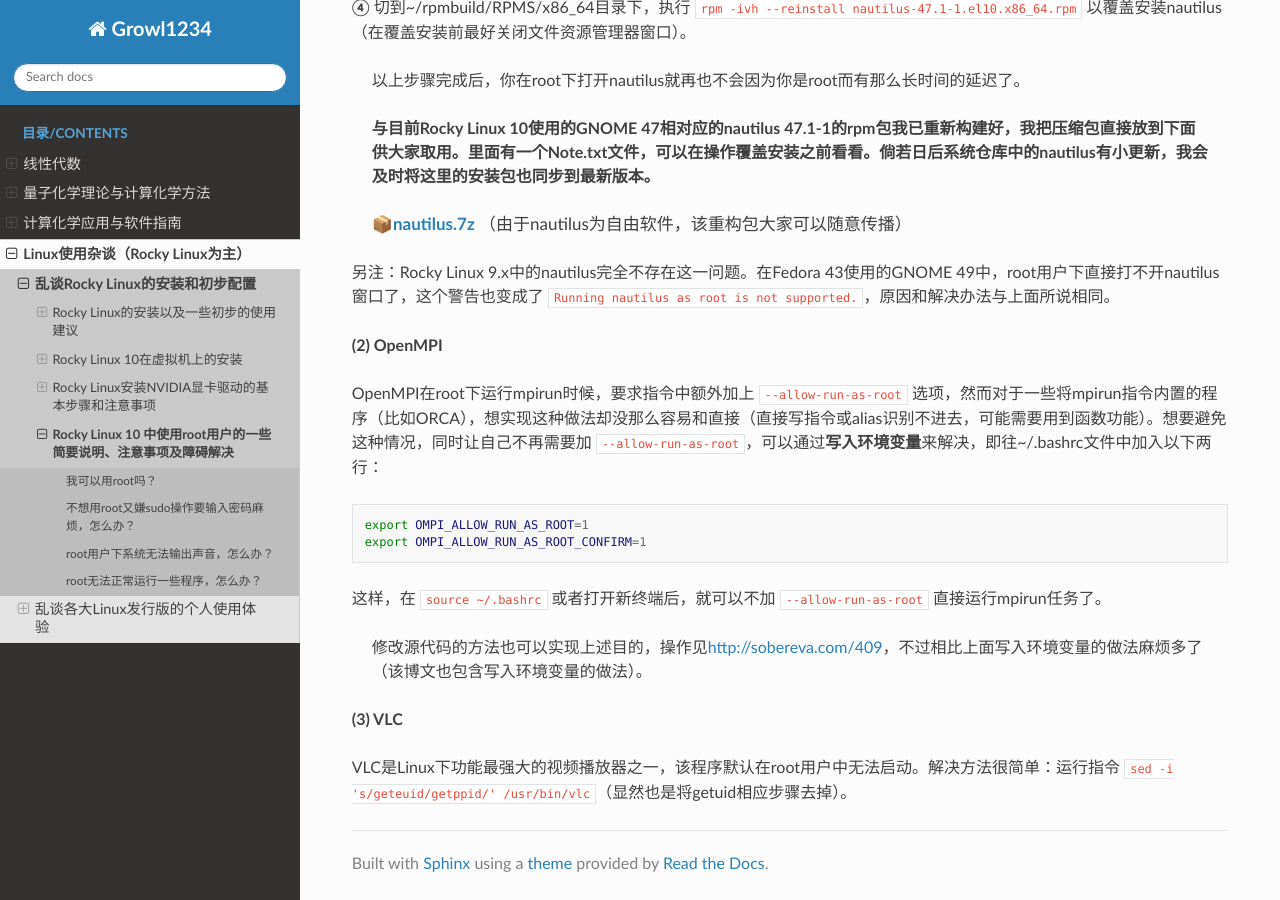
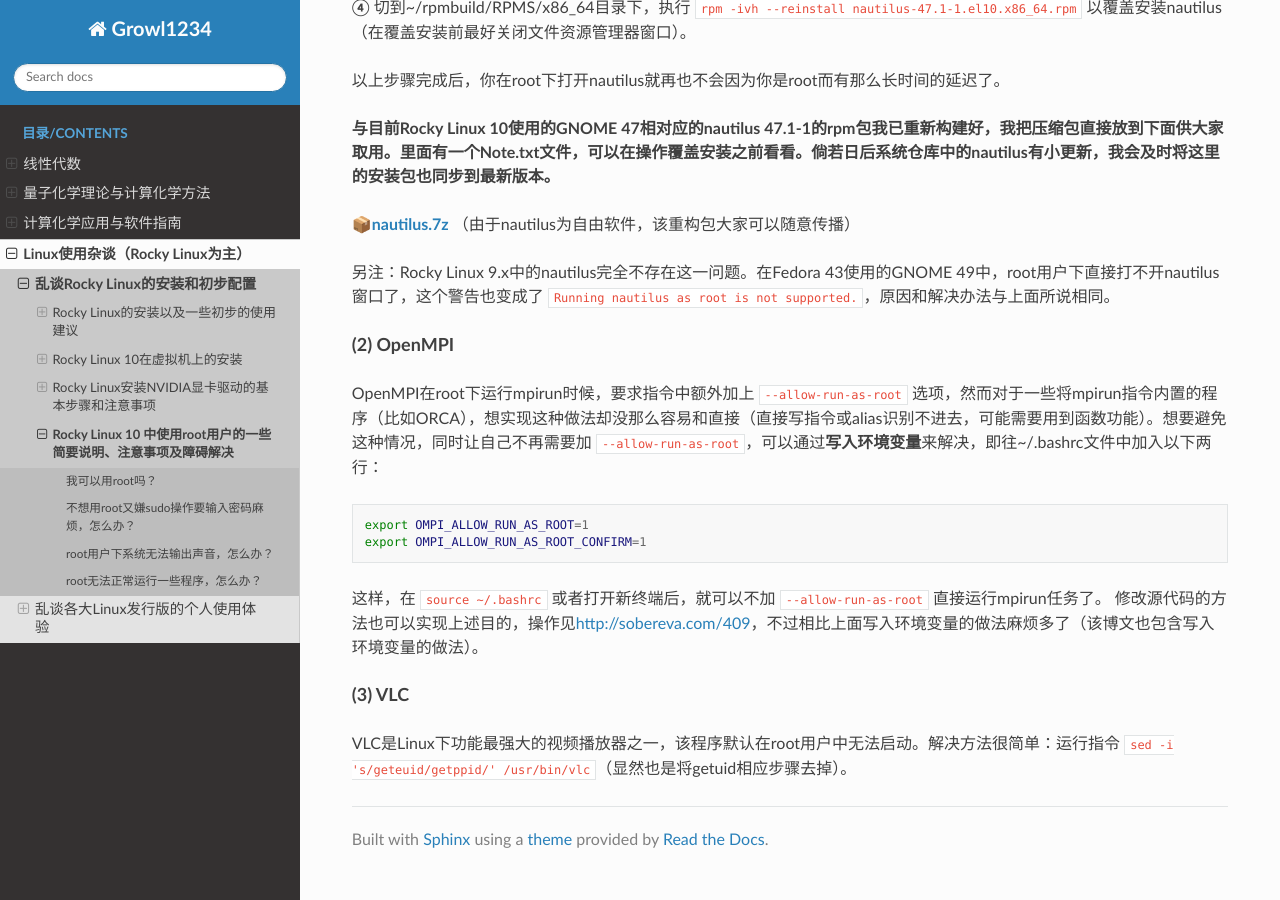
Before and after one commit to Growl1234/RTDProject, a Sphinx documentation site: the page built from source/linux/rocky/root.md, in a window 1280 px wide and 900 px high, scrolled down 1976 px. Built offline with Sphinx 7.4.7 and the Read the Docs theme 3.1.0, drawn with Linux system fonts in a browser that asks for light colours.

Commit message:
Remove redundant HTML tags

````diff
--- a/source/linux/rocky/root.md
+++ b/source/linux/rocky/root.md
@@ -26,96 +26,42 @@
 
 下面针对第二种情况给出三个示例，分别是GNOME文件资源管理器nautilus、MPI并行工具OpenMPI和功能强大的视频播放器VLC。
 
-**(1) Nautilus（GNOME文件资源管理器）**
-
-<p style="margin-left: 20px; margin-right: 20px;">
+**<font size="4">(1) Nautilus（GNOME文件资源管理器）</font>**
 
 在Rocky Linux 10使用的GNOME 47中，nautilus会在root用户打开时延迟、卡顿好几秒钟才能进入；从命令行运行nautilus指令时，会输出警告： `This app cannot work correctly if run as root (not even with sudo). Consider running `nautilus admin:/` instead. `。这种迷之操作挺令我感觉不适的。后来终于想到检查源代码了，检查发现原来是源代码目录下的src/nautilus-main.c文件中用if代码施加了这一限制操作，即用户启动nautilus时程序会自动检查当前用户身份，发现是root就执行限制操作（ `sleep (7)` 即延后七秒执行后续代码）。这种限制给我的感觉纯粹是多管闲事、败坏好感！
 
-</p>
+既然原因找出来了，解决办法也就显而易见了：**直接修改源代码！** 完整步骤如下 <font color=blue>（如果懒得看，直接跳过步骤翻到后面，我给了已构建好的rpm包）</font>：
 
-<p style="margin-left: 20px; margin-right: 20px;">
+**①** 从镜像库中找到并下载软件对应的src.rpm文件（截至Rocky Linux 10.1，文件为<a href="https://mirrors.ustc.edu.cn/rocky/10/AppStream/source/tree/Packages/n/nautilus-47.1-1.el10.src.rpm">nautilus-47.1-1.el10.src.rpm</a>；超链接指向中科大镜像站的该文件，点击即可下载），执行 `rpmbuild -ivh nautilus-47.1-1.el10.src.rpm` 释放出真实的源代码架构和构建配置。释放后的文件架构在~/rpmbuild中，你应该在这里看到SOURCES和SPECS两个文件夹，其中SOURCES存放源代码压缩包（tar.xz），SPECS存放构建rpm的配置文件。
 
-既然原因找出来了，解决办法也就显而易见了：<strong>直接修改源代码！</strong>完整步骤如下 <font color=blue>（如果懒得看，直接跳过步骤翻到后面，我给了已构建好的rpm包）</font>：
+**②** 进入SOURCES文件夹，解压“nautilus-47.1.tar.xz”；随后进入文件夹，在src/nautilus-main.c文件里面找到“if (getuid () == 0)”，将对应段落（一直到这个if对应的}符号为止）删掉，保存。回到SOURCES目录，执行 `tar -cJf nautilus-47.1.tar.xz  nautilus-47.1` 将包含已修改代码的文件夹重新压缩成tar.xz以替代原来的压缩包。
 
-</p>
+**③** 执行 `export LD_LIBRARY_PATH= && export LD_RUN_PATH=` 以在当前终端临时清空这两个环境变量（否则这些里面包含的路径对构建过程造成干扰导致构建失败）；然后切到~/rpmbuild/SPECS目录下，运行 `rpmbuild -bb nautilus.spec` 重新构建二进制安装包。
 
-<p style="margin-left: 20px; margin-right: 20px;">
+**注意这一步的构建需要很多额外的依赖程序包，** 如果缺失的话会在运行rpm -bb构建指令时一开始就报错并给出很清晰的提示；基本上每行的needed的前面都直接就是软件包名，如果是pkgconfig开头的则是后面括号里的是软件包名（有少数几个括号中gstream开头的则并非如此，它们是gstreamer1-plugins-base-devel的组件，对应需要安装的是gstreamer1-plugins-base-devel）；如果搞不懂的话，把那若干行贴出来给grok并问在Rocky Linux 10中分别需要什么包就可以得到答案。注意其中包括meson包，这个只有CRB仓库中有，因此需要先运行 `dnf config-manager --set-enabled crb` 启用CRB库才能装meson。
 
-<strong>①</strong> 从镜像库中找到并下载软件对应的src.rpm文件（截至Rocky Linux 10.1，文件为<a href="https://mirrors.ustc.edu.cn/rocky/10/AppStream/source/tree/Packages/n/nautilus-47.1-1.el10.src.rpm">nautilus-47.1-1.el10.src.rpm</a>；超链接指向中科大镜像站的该文件，点击即可下载），执行 `rpmbuild -ivh nautilus-47.1-1.el10.src.rpm` 释放出真实的源代码架构和构建配置。释放后的文件架构在~/rpmbuild中，你应该在这里看到SOURCES和SPECS两个文件夹，其中SOURCES存放源代码压缩包（tar.xz），SPECS存放构建rpm的配置文件。
+**④** 切到~/rpmbuild/RPMS/x86_64目录下，执行 `rpm -ivh --reinstall nautilus-47.1-1.el10.x86_64.rpm` 以覆盖安装nautilus（在覆盖安装前最好关闭文件资源管理器窗口）。
 
-</p>
+以上步骤完成后，你在root下打开nautilus就再也不会因为你是root而有那么长时间的延迟了。
 
-<p style="margin-left: 20px; margin-right: 20px;">
+**与目前Rocky Linux 10使用的GNOME 47相对应的nautilus 47.1-1的rpm包我已重新构建好，我把压缩包直接放到下面供大家取用。里面有一个Note.txt文件，可以在操作覆盖安装之前看看。倘若日后系统仓库中的nautilus有小更新，我会及时将这里的安装包也同步到最新版本。**
 
-<strong>②</strong> 进入SOURCES文件夹，解压“nautilus-47.1.tar.xz”；随后进入文件夹，在src/nautilus-main.c文件里面找到“if (getuid () == 0)”，将对应段落（一直到这个if对应的}符号为止）删掉，保存。回到SOURCES目录，执行 `tar -cJf nautilus-47.1.tar.xz  nautilus-47.1` 将包含已修改代码的文件夹重新压缩成tar.xz以替代原来的压缩包。
-
-</p>
-
-<p style="margin-left: 20px; margin-right: 20px;">
-
-<strong>③</strong> 执行 `export LD_LIBRARY_PATH= && export LD_RUN_PATH=` 以在当前终端临时清空这两个环境变量（否则这些里面包含的路径对构建过程造成干扰导致构建失败）；然后切到~/rpmbuild/SPECS目录下，运行 `rpmbuild -bb nautilus.spec` 重新构建二进制安装包。
-
-</p>
-
-<p style="margin-left: 40px; margin-right: 40px;">
-
-<strong>注意这一步的构建需要很多额外的依赖程序包，</strong>如果缺失的话会在运行rpm -bb构建指令时一开始就报错并给出很清晰的提示；基本上每行的needed的前面都直接就是软件包名，如果是pkgconfig开头的则是后面括号里的是软件包名（有少数几个括号中gstream开头的则并非如此，它们是gstreamer1-plugins-base-devel的组件，对应需要安装的是gstreamer1-plugins-base-devel）；如果搞不懂的话，把那若干行贴出来给grok并问在Rocky Linux 10中分别需要什么包就可以得到答案。注意其中包括meson包，这个只有CRB仓库中有，因此需要先运行 `dnf config-manager --set-enabled crb` 启用CRB库才能装meson。
-
-</p>
-
-<p style="margin-left: 20px; margin-right: 20px;">
-
-<strong>④</strong> 切到~/rpmbuild/RPMS/x86_64目录下，执行 `rpm -ivh --reinstall nautilus-47.1-1.el10.x86_64.rpm` 以覆盖安装nautilus（在覆盖安装前最好关闭文件资源管理器窗口）。
-
-</p>
-
-<p style="margin-left: 20px; margin-right: 20px;">
-以上步骤完成后，你在root下打开nautilus就再也不会因为你是root而有那么长时间的延迟了。
-</p>
-
-<p style="margin-left: 20px; margin-right: 20px;">
-<strong>与目前Rocky Linux 10使用的GNOME 47相对应的nautilus 47.1-1的rpm包我已重新构建好，我把压缩包直接放到下面供大家取用。里面有一个Note.txt文件，可以在操作覆盖安装之前看看。倘若日后系统仓库中的nautilus有小更新，我会及时将这里的安装包也同步到最新版本。</strong>
-</p>
-
-<p style="margin-left: 20px; margin-right: 20px; font-size: 17px;">
 <strong><a href="../../_static/packages/nautilus.7z">📦nautilus.7z</a></strong>
 （由于nautilus为自由软件，该重构包大家可以随意传播）
 </p>
 
-<p style="margin-left: 20px; margin-right: 20px;">
-
 另注：Rocky Linux 9.x中的nautilus完全不存在这一问题。在Fedora 43使用的GNOME 49中，root用户下直接打不开nautilus窗口了，这个警告也变成了 `Running nautilus as root is not supported.`，原因和解决办法与上面所说相同。
 
-</p>
-
-**(2) OpenMPI**
-
-<p style="margin-left: 20px; margin-right: 20px;">
+**<font size="4">(2) OpenMPI</font>**
 
 OpenMPI在root下运行mpirun时候，要求指令中额外加上 `--allow-run-as-root` 选项，然而对于一些将mpirun指令内置的程序（比如ORCA），想实现这种做法却没那么容易和直接（直接写指令或alias识别不进去，可能需要用到函数功能）。想要避免这种情况，同时让自己不再需要加 `--allow-run-as-root`，可以通过<strong>写入环境变量</strong>来解决，即往~/.bashrc文件中加入以下两行：
-
-</p>
-
 ```bash
 export OMPI_ALLOW_RUN_AS_ROOT=1
 export OMPI_ALLOW_RUN_AS_ROOT_CONFIRM=1
 ```
+这样，在 `source ~/.bashrc` 或者打开新终端后，就可以不加 `--allow-run-as-root` 直接运行mpirun任务了。
+修改源代码的方法也可以实现上述目的，操作见<a href="http://sobereva.com/409">http://sobereva.com/409</a>，不过相比上面写入环境变量的做法麻烦多了（该博文也包含写入环境变量的做法）。
 
-<p style="margin-left: 20px; margin-right: 20px;">
-
-这样，在 `source ~/.bashrc` 或者打开新终端后，就可以不加 `--allow-run-as-root` 直接运行mpirun任务了。
-
-</p>
-
-<p style="margin-left: 20px; margin-right: 20px;">
-修改源代码的方法也可以实现上述目的，操作见<a href="http://sobereva.com/409">http://sobereva.com/409</a>，不过相比上面写入环境变量的做法麻烦多了（该博文也包含写入环境变量的做法）。
-</p>
-
-**(3) VLC**
-
-<p style="margin-left: 20px; margin-right: 20px;">
+**<font size="4">(3) VLC</font>**
 
 VLC是Linux下功能最强大的视频播放器之一，该程序默认在root用户中无法启动。解决方法很简单：运行指令 `sed -i 's/geteuid/getppid/' /usr/bin/vlc`（显然也是将getuid相应步骤去掉）。
-
-</p>
````
